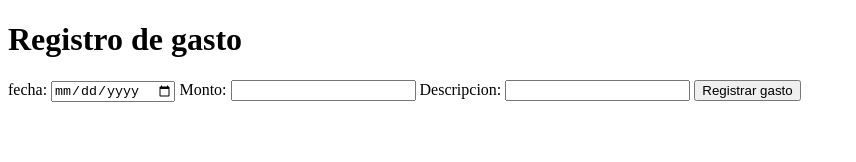
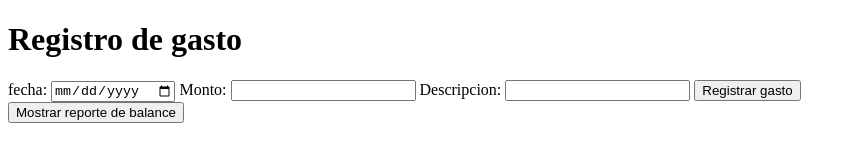
Before and after one commit to fgghi/ProyectoIngeSoft, a website built with Parcel: page index.html in a window 1280 px wide. Shown: the whole page, without its empty margins (0-856 px from the left). Built offline with nearby package versions, Linux system fonts and the light colour scheme.

Commit message:
Se agrego el boton en el index.html para redirigir al reporte.html

```diff
--- a/index.html
+++ b/index.html
@@ -21,6 +21,10 @@
     </form>
     <div id="gastos-div"></div>
 
+    <a href="reporte.html"><button id="mostrar-reporte-button" type="button">
+      Mostrar reporte de balance
+    </button></a>
+
     <script type="module" src="./src/presenter.js"></script>
   </body>
 </html>
```
Also changed, not shown: reporte.html (added, +11 -0 lines).
